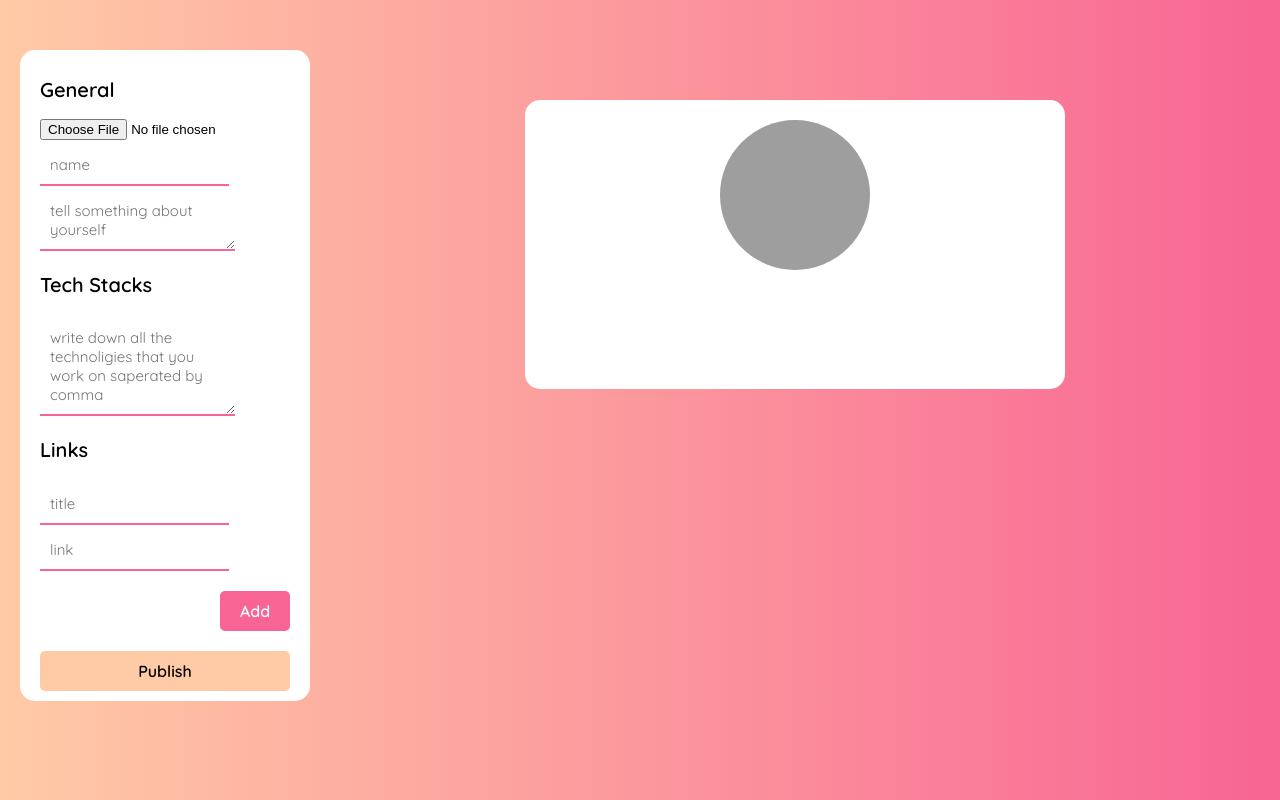
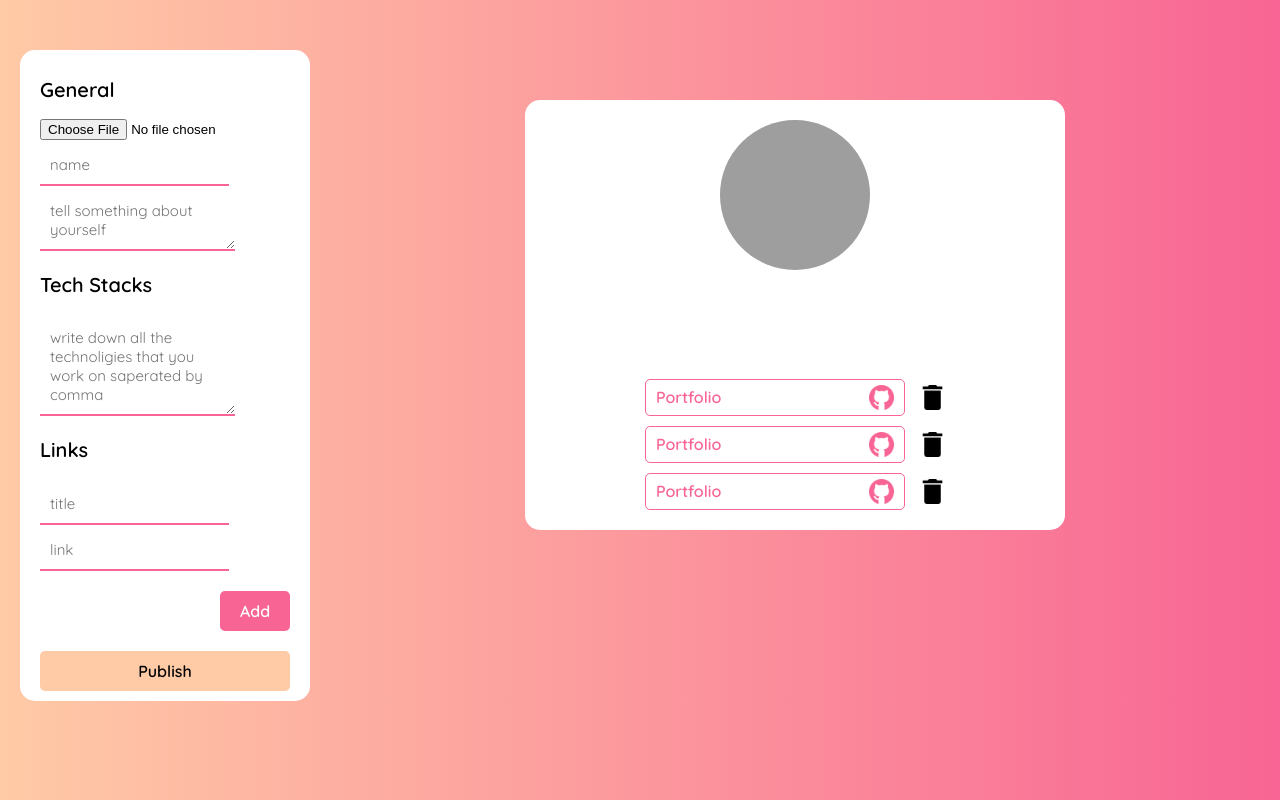
Before and after one commit to BrijenMakwana/devlink, a React (Create React App) app: page / in a window 1280 px wide. Built offline with nearby package versions, Linux system fonts and the light colour scheme; grey boxes are pictures that could not be loaded; the HTML template or start-up script is replaced by a standard one.

Commit message:
delete icon

```diff
--- a/src/components/DevLink.css
+++ b/src/components/DevLink.css
@@ -1,5 +1,5 @@
 .dev-link-container {
-  width: 250px;
+  width: 300px;
   margin-top: 10px;
   display: flex;
   flex-direction: row;
@@ -20,6 +20,7 @@
   text-decoration: none;
   color: #f86594;
   font-weight: 600;
+  text-transform: capitalize;
   flex: 1;
 }
 
--- a/src/components/DevLink.js
+++ b/src/components/DevLink.js
@@ -12,7 +12,7 @@ export default function DevLink() {
           href="https://github.com/BrijenMakwana"
           target="blank"
         >
-          Github
+          portfolio
         </a>
         {/* link icon */}
         <img src={icon} alt="icon" className="link-icon" />
--- a/src/pages/DevDashboard.js
+++ b/src/pages/DevDashboard.js
@@ -55,7 +55,11 @@ export default function DevDashboard() {
         </div>
 
         {/* dev links */}
-        <div className="dev-links"></div>
+        <div className="dev-links">
+          <DevLink />
+          <DevLink />
+          <DevLink />
+        </div>
       </div>
     </div>
   );
```
Also changed, not shown: src/assets/images/delete.png, src/assets/images/trash.png (deleted).
